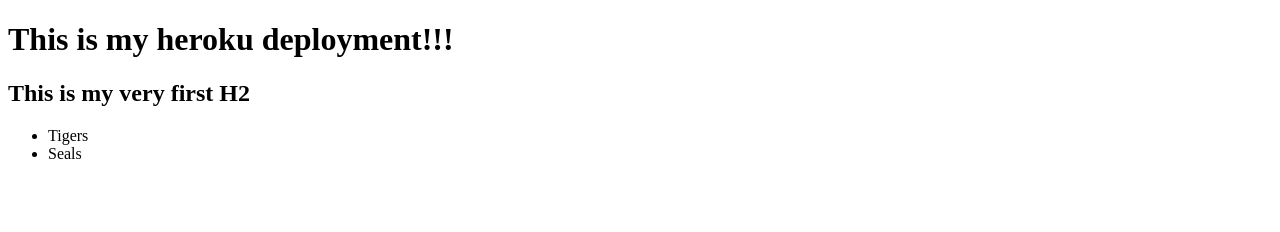
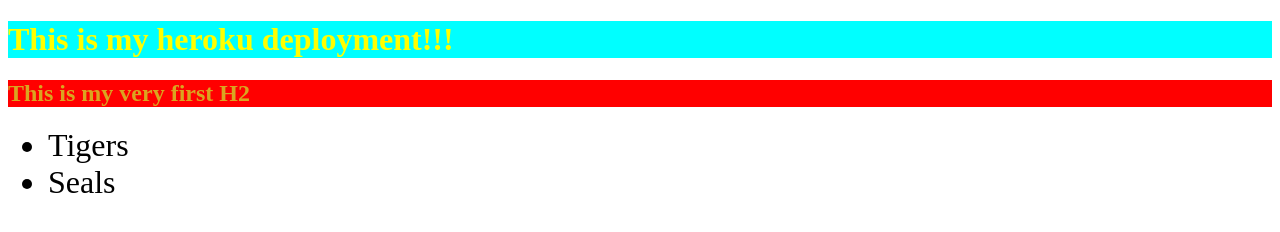
Before and after one commit to laurentjackinley/f24-deployment-demo, a website: page index.html in a window 1280 px wide. Drawn offline with Linux system fonts and the light colour scheme.

Commit message:
second commit

```diff
--- /dev/null
+++ b/index.css
@@ -0,0 +1,13 @@
+h1 {
+    background-color: aqua;
+    color: yellow;
+}
+
+h2 {
+    background-color: red;
+    color: goldenrod;
+}
+
+li {
+    font-size: xx-large;
+}
--- a/index.html
+++ b/index.html
@@ -5,6 +5,8 @@
   <meta http-equiv="X-UA-Compatible" content="IE=edge">
   <meta name="viewport" content="width=device-width, initial-scale=1.0">
   <title>Heroku Test</title>
+  <link rel="stylesheet" href="index.css">
+  <link rel="stylesheet" href="/css">
 </head>
 <body>
   <h1>This is my heroku deployment!!!</h1>
--- a/server/index.js
+++ b/server/index.js
@@ -7,6 +7,10 @@
     res.sendFile(path.join(__dirname, '../index.html'))
 })
 
+app.get('/css', (req, res) => {
+    res.sendFile(path.join(__dirname, '../index.css'))
+})
+
 const port = process.env.PORT ||4005
 
 app.listen(port, () => {
```
